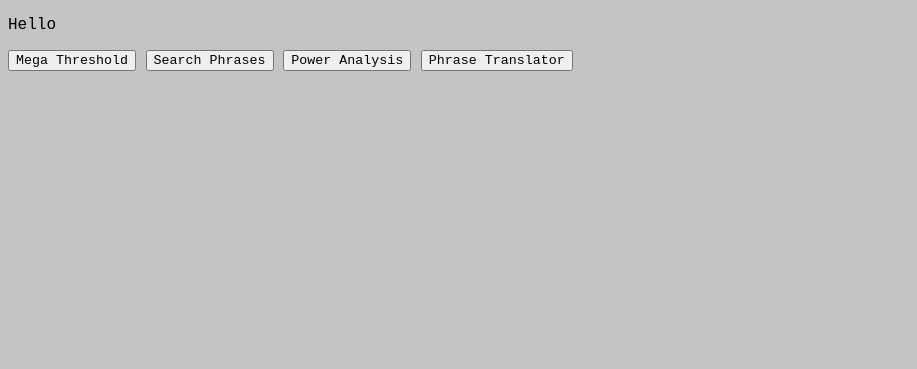
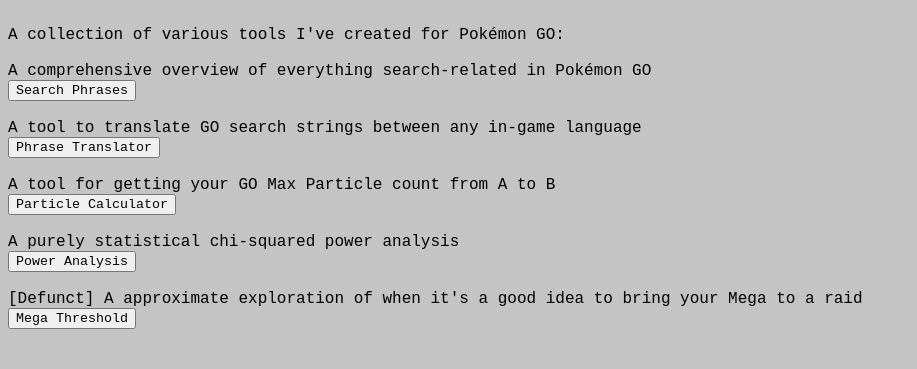
Before and after one commit to Leidwesen/leidwesen.github.io, a plain HTML site: page index.html in a window 1280 px wide. Shown: the whole page, without its empty margins (0-917 px from the left). Drawn offline with Linux system fonts and the light colour scheme.

Commit message:
add ParticleCalculator, clean up formatting

```diff
--- a/index.html
+++ b/index.html
@@ -3,6 +3,7 @@
 <head >
    <meta charset="utf-8">
    <title>Leidwesen's Hub</title>
+   <meta name="viewport" content="width=device-width, initial-scale=1, maximum-scale=10.0, minimum-scale=.25, user-scalable=yes">
    <style>
      body {
 	 font-family: "Courier New", Courier;
@@ -13,11 +14,22 @@
      }
    </style>
 </head>
-<body>
-  <p> Hello </p>
+<body style="white-space: pre-line">
+  A collection of various tools I've created for Pokémon GO:
+
+  A comprehensive overview of everything search-related in Pokémon GO
+  <button onclick="window.location.href = '/SearchPhrases'">Search Phrases</button>
+
+  A tool to translate GO search strings between any in-game language
+  <button onclick="window.location.href = '/PhraseTranslator'">Phrase Translator</button>
+
+  A tool for getting your GO Max Particle count from A to B
+  <button onclick="window.location.href = '/ParticleCalculator'">Particle Calculator</button>
+
+  A purely statistical chi-squared power analysis
+  <button onclick="window.location.href = '/PowerAnalysis'">Power Analysis</button>
+
+  [Defunct] A approximate exploration of when it's a good idea to bring your Mega to a raid
   <button onclick="window.location.href = '/MegaThreshold'">Mega Threshold</button>
-  <button onclick="window.location.href = '/SearchPhrases'">Search Phrases</button>
-  <button onclick="window.location.href = '/PowerAnalysis'">Power Analysis</button>
-  <button onclick="window.location.href = '/PhraseTranslator'">Phrase Translator</button>
 </body>
 </html>
```
